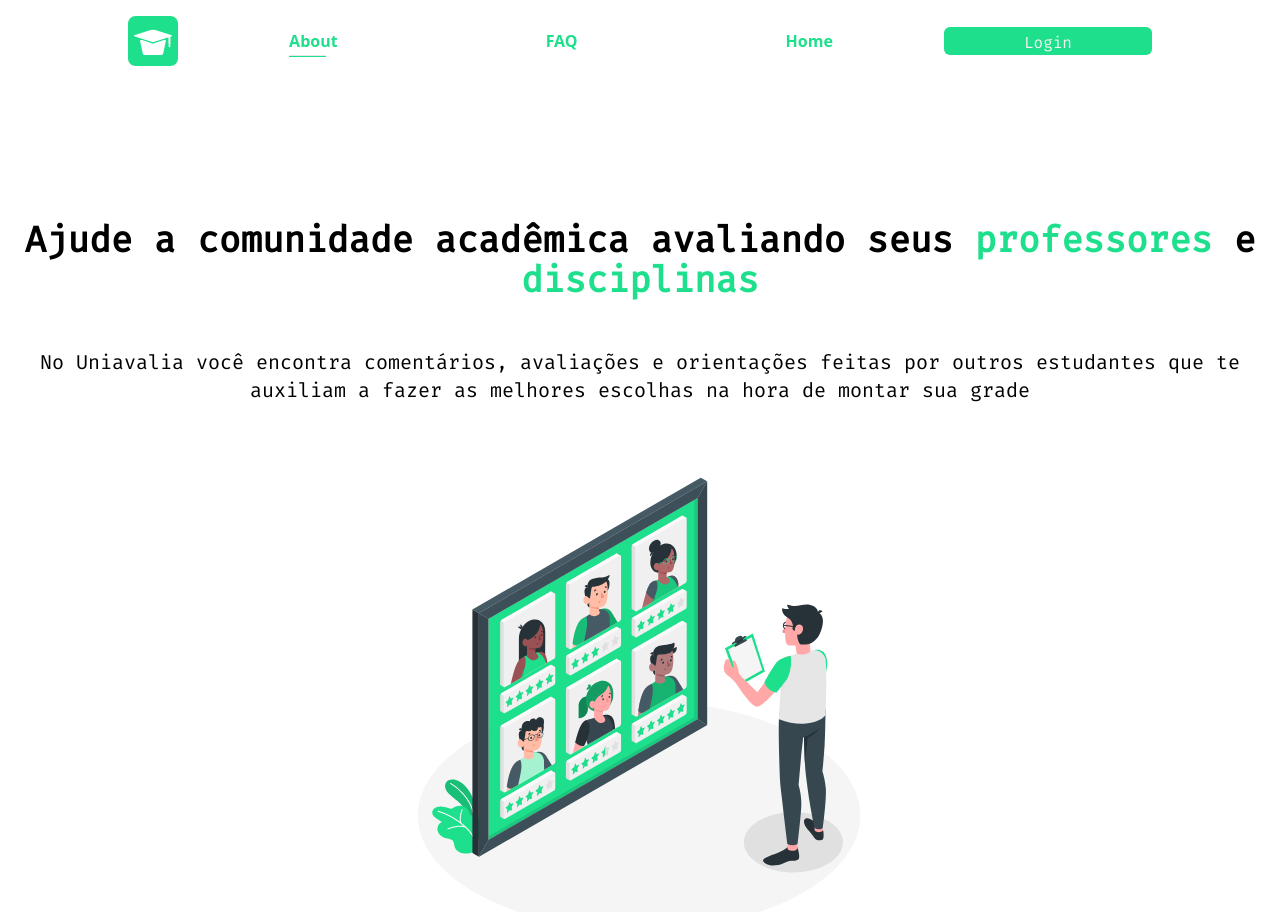
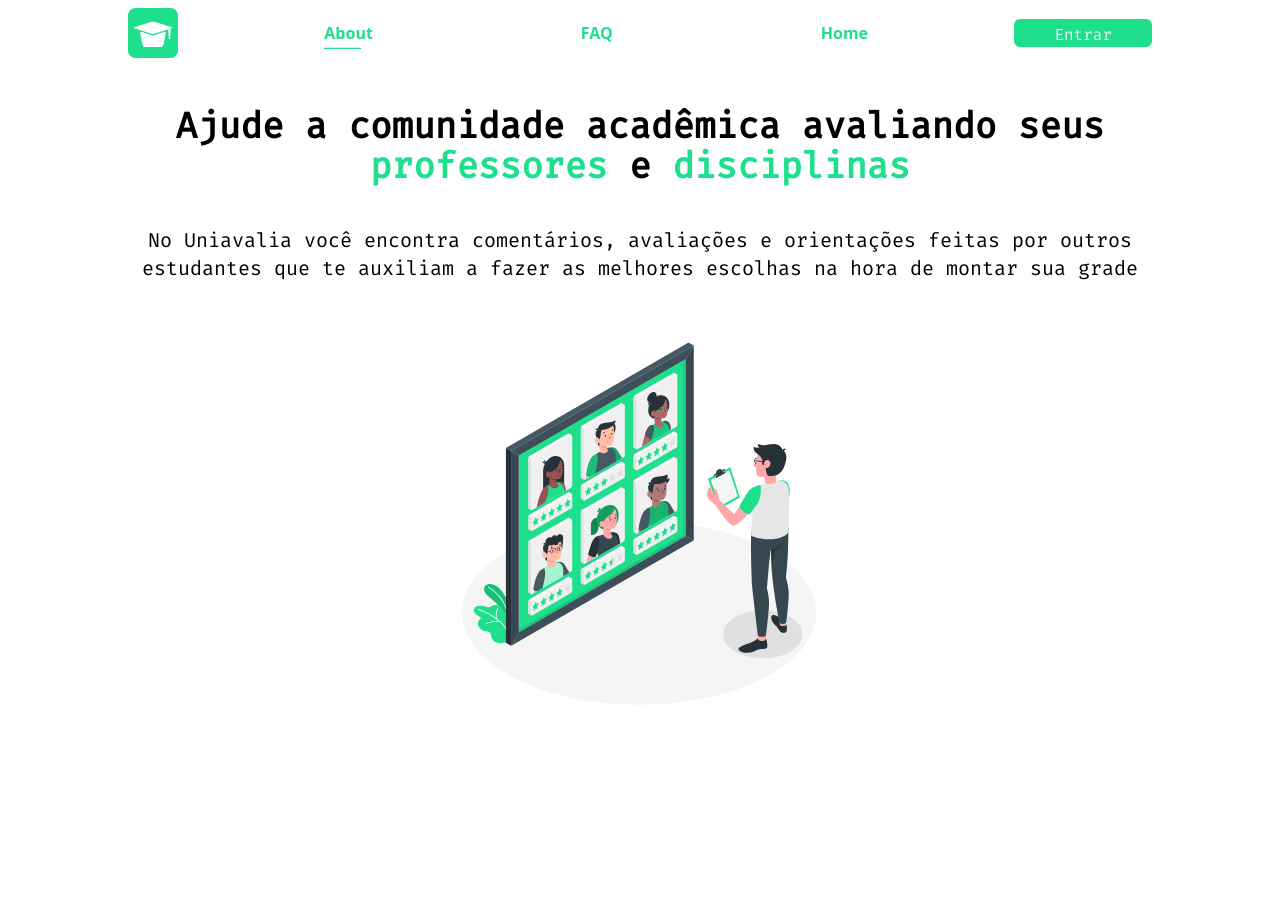
Before and after one commit to LeandroKornelius/UniAvalia-Front, a Next.js app: page / in a window 1280 px wide. Shown: the top 912 px of the page. After the commit the page ends 866 px from the top, so only its background shows below. Built offline with nearby package versions, Linux system fonts and the light colour scheme.

Commit message:
🔧 fix: hidden for different screen sizes

```diff
--- a/src/components/NavBar.tsx
+++ b/src/components/NavBar.tsx
@@ -5,7 +5,7 @@ import NavOptions from "./NavOptions";
 export default function NavBar({selectedPageText, buttonText, handleButtonClick, buttonWidth, buttonHeight }: {selectedPageText: string, buttonText: string, handleButtonClick?: () => void, buttonWidth?: string, buttonHeight?: string}) {
 
     return (
-        <div className="px-32 py-4 flex items-center justify-between collapse lg:visible">
+        <div className="px-32 py-2 flex items-center justify-between hidden lg:flex">
             <Image
                 src="/greenLogo.svg"
                 alt="Uniavalia Logo"
--- a/src/pages/about/index.tsx
+++ b/src/pages/about/index.tsx
@@ -40,15 +40,16 @@ export default function About() {
             <main className={`${fira_mono.variable}`}>
                 <NavBar
                     selectedPageText={"About"}
-                    buttonText={"Login"}
+                    buttonText={"Entrar"}
                     handleButtonClick={handleClickLogin}
+                    buttonWidth={"170"}
                 />
-                <div className="h-screen w-screen grid gap-28 lg:gap-2 content-between p-6">
-                    <div className="grid justify-items-center space-y-4 md:space-y-12">
+                <div className="h-screen w-screen grid content-between p-6 lg:px-24 lg:py-0">
+                    <div className="grid justify-items-center space-y-4 md:space-y-10">
                         <Image
                             src="/greenLogoText.svg"
                             alt="Uniavalia Logo with text"
-                            className="lg:collapse"
+                            className="flex lg:hidden"
                             width={72}
                             height={72}
                         />
@@ -57,13 +58,13 @@ export default function About() {
                         <Image
                             src="/aboutImage.svg"
                             alt="Uniavalia System description image"
-                            className="collapse lg:visible"
-                            width={500}
-                            height={500}
+                            className="hidden md:flex"
+                            width={400}
+                            height={400}
                         />
                     </div>
-                    <div className="grid justify-items-center space-y-2 lg:collapse">
-                        <Button buttonText={'Login'} handleButtonClick={handleClickLogin} buttonWidth="w-52 md:w-64" buttonHeight="h-7 md:h-9"/>
+                    <div className="grid justify-items-center space-y-2 flex lg:hidden">
+                        <Button buttonText={'Entrar'} handleButtonClick={handleClickLogin} buttonWidth="w-52 md:w-96" buttonHeight="h-7 md:h-9"/>
                         <h3 className="font-fira text-sm md:text-base">Não tem uma conta? <a className="cursor-pointer underline underline-offset-2" onClick={handleClickCreate}>Crie uma</a></h3>
                     </div>
                 </div>
```
